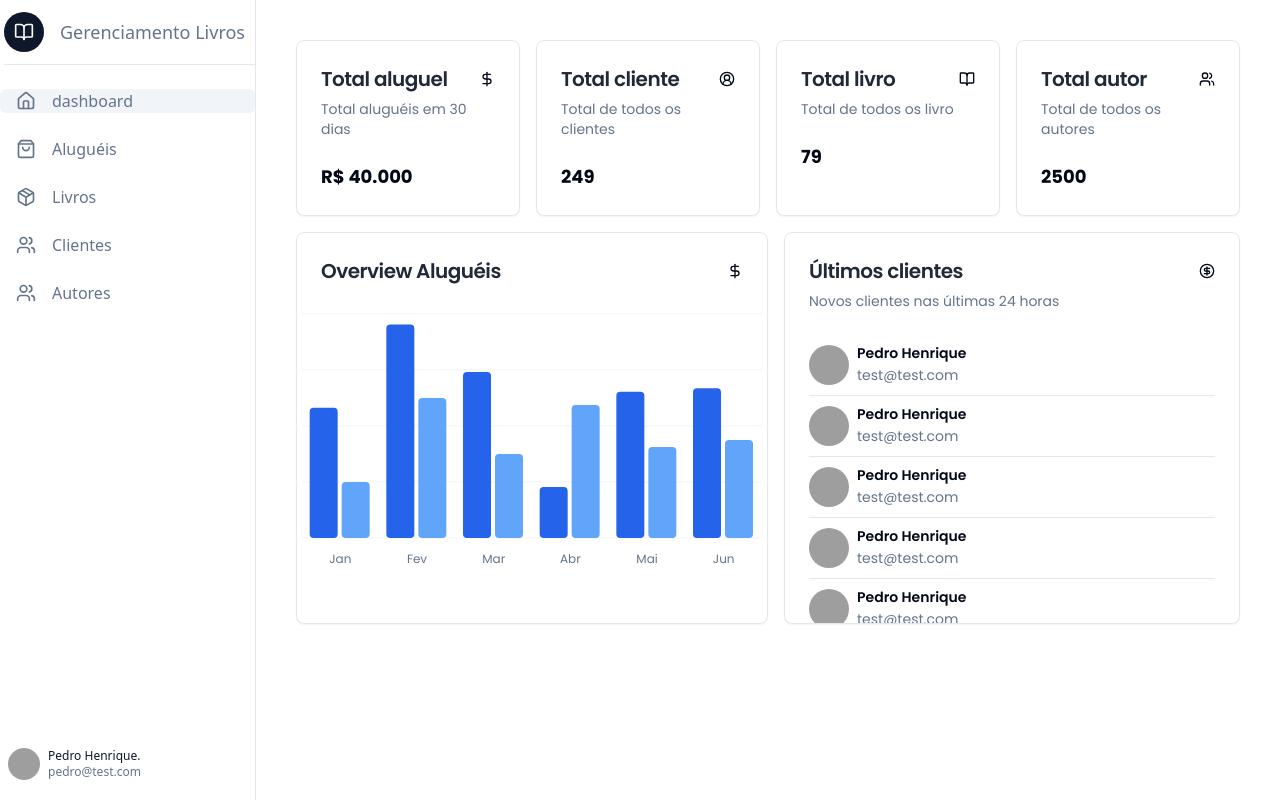
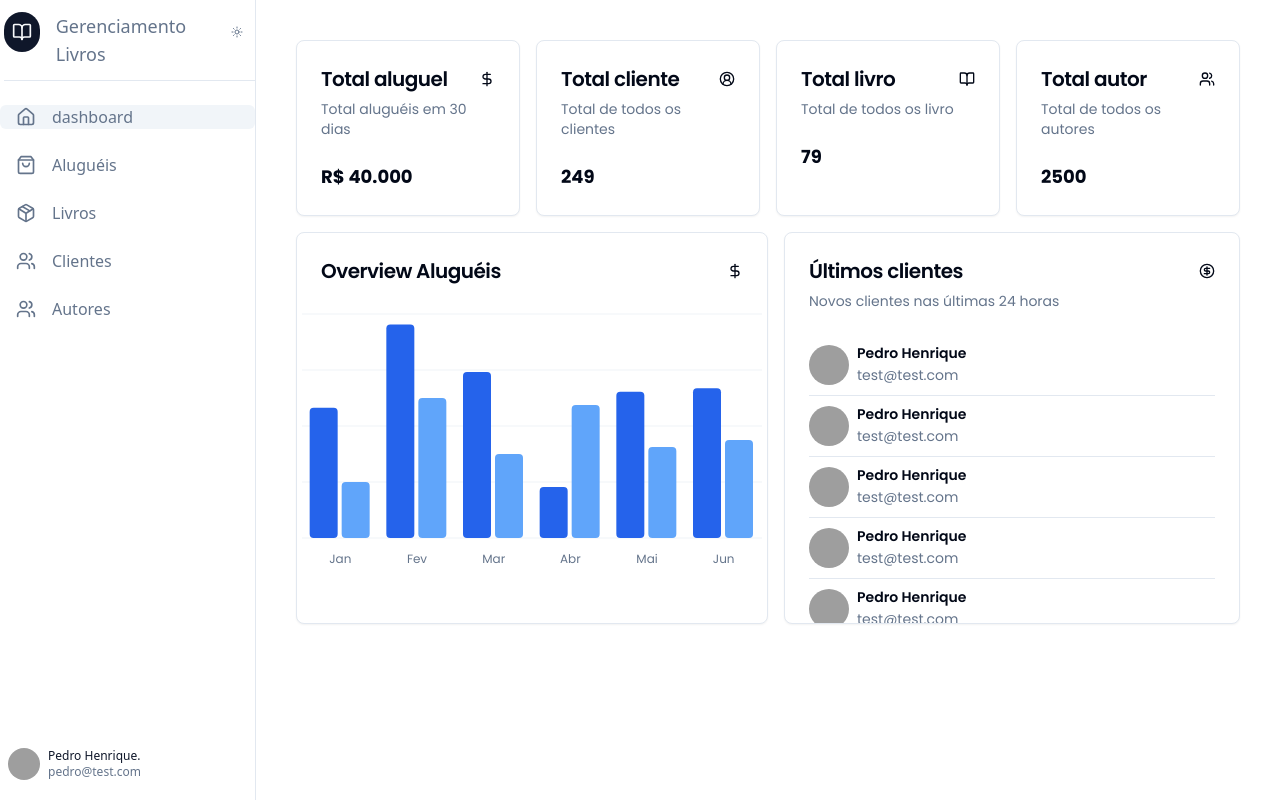
Before and after one commit to Peedrohenrique/gerenciamento-aluguel-livros, a Next.js app: page /admin/dashboard in a window 1280 px wide. Built offline with nearby package versions, Linux system fonts and the light colour scheme; grey boxes are pictures that could not be loaded.

Commit message:
feat: add use theme

```diff
--- a/package.json
+++ b/package.json
@@ -22,6 +22,7 @@
     "framer-motion": "^11.3.31",
     "lucide-react": "^0.437.0",
     "next": "14.2.7",
+    "next-themes": "^0.3.0",
     "radix-ui": "^1.0.1",
     "react": "^18",
     "react-dom": "^18",
--- a/src/app/admin/dashboard/_components/chart.tsx
+++ b/src/app/admin/dashboard/_components/chart.tsx
@@ -35,7 +35,7 @@ export function ChartOverview() {
     <Card className="w-full md:w-1/2 md:max-w-[600px]">
       <CardHeader>
         <div className="flex items-center justify-center">
-          <CardTitle className="text-lg sm:text-xl text-gray-800">
+          <CardTitle className="text-lg sm:text-xl ">
             Overview Aluguéis
           </CardTitle>
           <DollarSign className="ml-auto w-4 h-4" />
--- a/src/app/admin/dashboard/_components/client.tsx
+++ b/src/app/admin/dashboard/_components/client.tsx
@@ -14,9 +14,7 @@ export function Client() {
     <Card className="flex-1">
       <CardHeader>
         <div className="flex items-center justify-center">
-          <CardTitle className="text-lg sm:text-xl text-gray-800">
-            Últimos clientes
-          </CardTitle>
+          <CardTitle className="text-lg sm:text-xl">Últimos clientes</CardTitle>
           <CircleDollarSign className="ml-auto w-4 h-4" />
         </div>
         <CardDescription>Novos clientes nas últimas 24 horas</CardDescription>
--- a/src/app/admin/dashboard/_components/sales.tsx
+++ b/src/app/admin/dashboard/_components/sales.tsx
@@ -13,9 +13,7 @@ export function Sales() {
       <Card>
         <CardHeader>
           <div className="flex items-center justify-center">
-            <CardTitle className="text-lg sm:text-xl text-gray-800">
-              Total aluguel
-            </CardTitle>
+            <CardTitle className="text-lg sm:text-xl ">Total aluguel</CardTitle>
             <DollarSign className="ml-auto w-4 h-4" />
           </div>
           <CardDescription>Total aluguéis em 30 dias</CardDescription>
@@ -28,9 +26,7 @@ export function Sales() {
       <Card>
         <CardHeader>
           <div className="flex items-center justify-center">
-            <CardTitle className="text-lg sm:text-xl text-gray-800">
-              Total cliente
-            </CardTitle>
+            <CardTitle className="text-lg sm:text-xl">Total cliente</CardTitle>
             <CircleUserRound className="ml-auto w-4 h-4" />
           </div>
           <CardDescription>Total de todos os clientes</CardDescription>
@@ -43,9 +39,7 @@ export function Sales() {
       <Card>
         <CardHeader>
           <div className="flex items-center justify-center">
-            <CardTitle className="text-lg sm:text-xl text-gray-800">
-              Total livro
-            </CardTitle>
+            <CardTitle className="text-lg sm:text-xl">Total livro</CardTitle>
             <BookOpen className="ml-auto w-4 h-4" />
           </div>
           <CardDescription>Total de todos os livro</CardDescription>
@@ -58,9 +52,7 @@ export function Sales() {
       <Card>
         <CardHeader>
           <div className="flex items-center justify-center">
-            <CardTitle className="text-lg sm:text-xl text-gray-800">
-              Total autor
-            </CardTitle>
+            <CardTitle className="text-lg sm:text-xl">Total autor</CardTitle>
             <Users className="ml-auto w-4 h-4" />
           </div>
           <CardDescription>Total de todos os autores</CardDescription>
--- a/src/app/globals.css
+++ b/src/app/globals.css
@@ -32,9 +32,9 @@
   }
 
   .dark {
-    --background: 222.2 84% 4.9%;
+    --background: 240 10% 4% 0.01;
     --foreground: 210 40% 98%;
-    --card: 222.2 84% 4.9%;
+    --card: 240 10% 4% 0.01;
     --card-foreground: 210 40% 98%;
     --popover: 222.2 84% 4.9%;
     --popover-foreground: 210 40% 98%;
--- a/src/app/layout.tsx
+++ b/src/app/layout.tsx
@@ -1,6 +1,6 @@
 import type { Metadata } from 'next'
 import './globals.css'
-
+import { ThemeProvider } from '@/components/theme-provider'
 import { Poppins } from 'next/font/google'
 
 const poppins = Poppins({
@@ -20,7 +20,16 @@ export default function RootLayout({
 }>) {
   return (
     <html lang="pt-br">
-      <body className={poppins.className}>{children}</body>
+      <body className={poppins.className}>
+        <ThemeProvider
+          attribute="class"
+          defaultTheme="system"
+          enableSystem
+          disableTransitionOnChange
+        >
+          {children}
+        </ThemeProvider>
+      </body>
     </html>
   )
 }
--- a/src/components/sidebar.tsx
+++ b/src/components/sidebar.tsx
@@ -15,6 +15,7 @@ import { usePathname } from 'next/navigation'
 import { cn } from '@/lib/utils'
 import { UserDropdown } from './user-dropdown'
 import { IUser } from '@/interfaces/IUser'
+import { UseTheme } from './use-theme'
 
 export function Sidebar() {
   const pathname = usePathname()
@@ -31,9 +32,9 @@ export function Sidebar() {
 
   return (
     <div className="flex flex-col w-full bg-muted/40">
-      <aside className="fixed inset-y-0 left-0 z-10 hidden w-64 border-r border-gray-200 bg-background sm:flex flex-col">
+      <aside className="fixed inset-y-0 left-0 z-10 hidden w-64 border-r  bg-background sm:flex flex-col">
         <nav className="grid gap-6 text-lg font-medium">
-          <div className="flex text-muted-foreground border-b border-gray-200 py-3 font-normal text-lg hover:text-foreground ml-1">
+          <div className="flex text-muted-foreground border-b  py-3 font-normal text-lg hover:text-foreground ml-1">
             <Link
               href="#"
               className="flex h-10 w-10 bg-primary rounded-full text-lg items-center justify-center text-primary-foreground md:text-base"
@@ -42,7 +43,10 @@ export function Sidebar() {
               <BookOpen className="w-5 h-5" />
               <span className="sr-only">Logo</span>
             </Link>
-            <span className="m-auto ml-4">Gerenciamento Livros</span>
+            <div className="flex">
+              <span className="m-auto ml-4">Gerenciamento Livros</span>
+              <UseTheme />
+            </div>
           </div>
 
           <Link
@@ -67,6 +71,7 @@ export function Sidebar() {
             <ShoppingBag className="w-5 h-5" />
             Aluguéis
           </Link>
+
           <Link
             href="livros"
             className={cn([
--- /dev/null
+++ b/src/components/theme-provider.tsx
@@ -0,0 +1,9 @@
+'use client'
+
+import * as React from 'react'
+import { ThemeProvider as NextThemesProvider } from 'next-themes'
+import { type ThemeProviderProps } from 'next-themes/dist/types'
+
+export function ThemeProvider({ children, ...props }: ThemeProviderProps) {
+  return <NextThemesProvider {...props}>{children}</NextThemesProvider>
+}
--- /dev/null
+++ b/src/components/use-theme.tsx
@@ -0,0 +1,39 @@
+'use client'
+
+import * as React from 'react'
+import { Moon, Sun } from 'lucide-react'
+import { useTheme } from 'next-themes'
+
+import { Button } from '@/components/ui/button'
+import {
+  DropdownMenu,
+  DropdownMenuContent,
+  DropdownMenuItem,
+  DropdownMenuTrigger,
+} from '@/components/ui/dropdown-menu'
+
+export function UseTheme() {
+  const { setTheme } = useTheme()
+  return (
+    <DropdownMenu>
+      <DropdownMenuTrigger asChild>
+        <Button variant="outline" size="icon" className="border-none">
+          <Sun className="w-3 h-3 rotate-0 scale-100  dark:-rotate-90 dark:scale-0" />
+          <Moon className="w-3 h-3 absolute rotate-90 scale-0  dark:rotate-0 dark:scale-100" />
+          <span className="sr-only">Alternar tema</span>
+        </Button>
+      </DropdownMenuTrigger>
+      <DropdownMenuContent align="end" forceMount>
+        <DropdownMenuItem onClick={() => setTheme('light')}>
+          Branco
+        </DropdownMenuItem>
+        <DropdownMenuItem onClick={() => setTheme('dark')}>
+          Escuro
+        </DropdownMenuItem>
+        <DropdownMenuItem onClick={() => setTheme('system')}>
+          Sistema
+        </DropdownMenuItem>
+      </DropdownMenuContent>
+    </DropdownMenu>
+  )
+}
--- a/src/components/user-dropdown.tsx
+++ b/src/components/user-dropdown.tsx
@@ -1,3 +1,4 @@
+'use client'
 import { Avatar, AvatarFallback, AvatarImage } from '@/components/ui/avatar'
 import { Button } from '@/components/ui/button'
 import {
@@ -11,6 +12,7 @@ import {
 } from '@/components/ui/dropdown-menu'
 import { IUser } from '@/interfaces/IUser'
 import { LogOut, Settings2, UserCog } from 'lucide-react'
+import { UseTheme } from './use-theme'
 type UserDropdownProps = {
   user: IUser
 }
@@ -23,7 +25,7 @@ export function UserDropdown({ user }: UserDropdownProps) {
       <DropdownMenuTrigger asChild>
         <Button
           variant="link"
-          className="relative h-8 flex items-center justify-between w-full space-x-2 !px-0"
+          className="relative h-8 flex items-center justify-between w-full space-x-2 px-0"
         >
           <Avatar className="h-8 w-8">
             <AvatarImage src={user.image as string} alt={user.name as string} />
@@ -52,6 +54,11 @@ export function UserDropdown({ user }: UserDropdownProps) {
         <DropdownMenuSeparator />
         <DropdownMenuGroup>
           <DropdownMenuItem>
+            <UseTheme />
+            Tema
+          </DropdownMenuItem>
+
+          <DropdownMenuItem>
             <Settings2 className="w-3 h-3 mr-3" />
             Configuraçoes
           </DropdownMenuItem>
```
Also changed, not shown: src/components/ui/dropdown-menu.tsx (+25 -25 lines), 1 other file (tests, documents, lock files or other folders).
